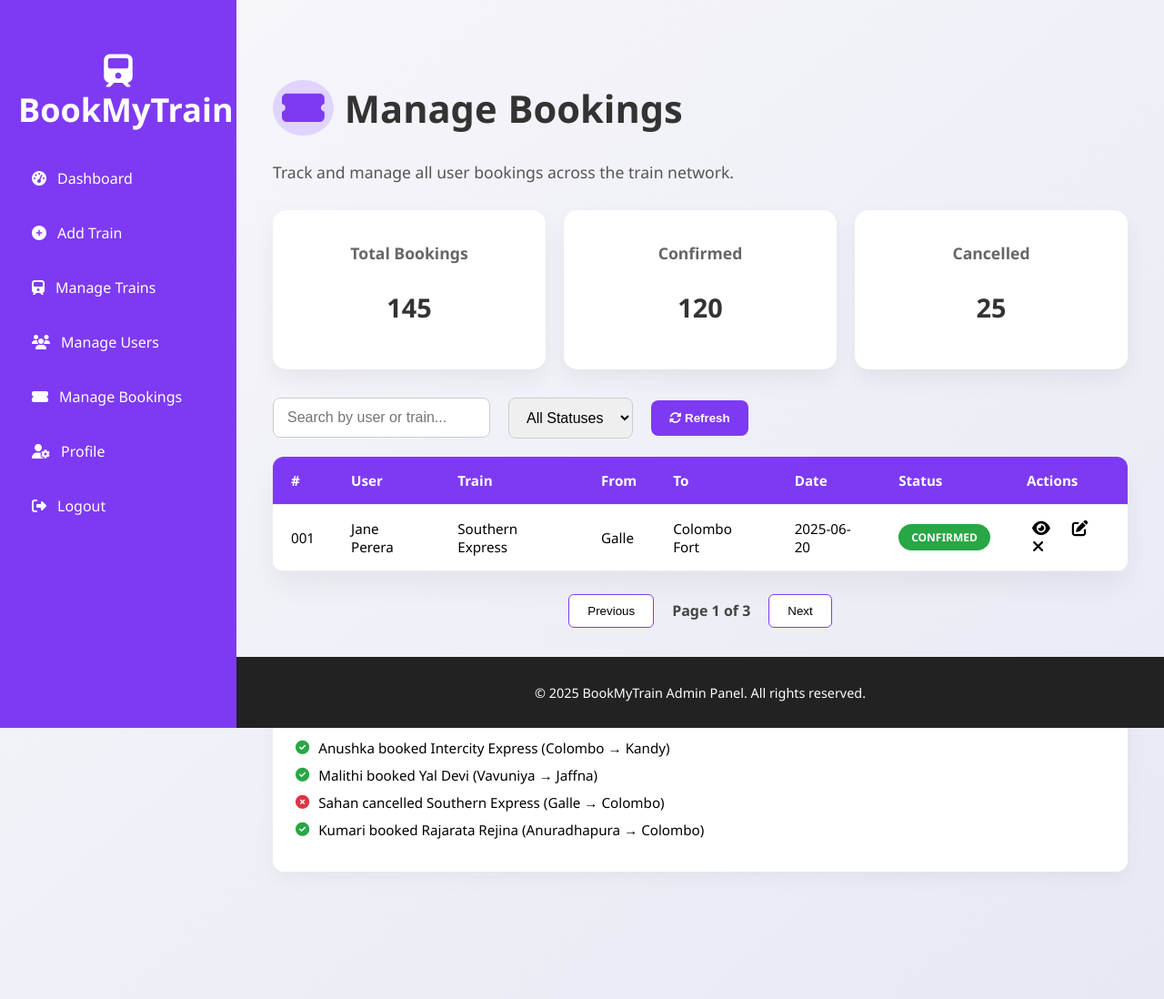
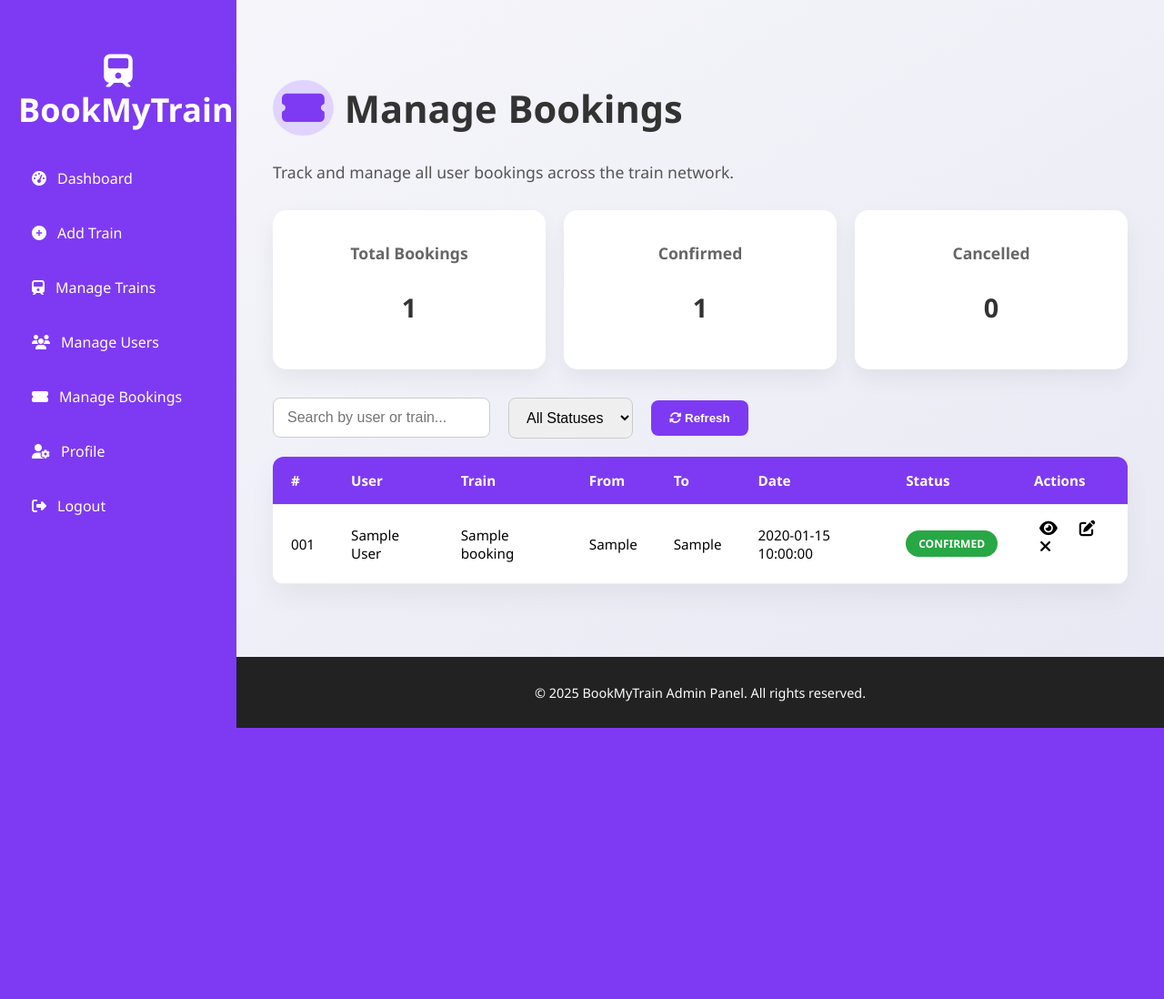
Before and after one commit to IsmailMunsir/BookMyTrain, a PHP site: page /admin/manage-bookings.php in a window 1280 px wide. Shown: the whole page at 91% size. After the commit the page ends 800 px from the top, so only its background shows below. Run offline with PHP 8.4, Linux system fonts and the light colour scheme; tables that the repository leaves empty or names only in its code hold one stand-in row (values such as "Sample post").

Commit message:
all parts are done

```diff
--- a/admin/manage-bookings.php
+++ b/admin/manage-bookings.php
@@ -1,51 +1,67 @@
 <?php
 session_start();
 include('../includes/admin-sidebar.php');
+include('../config/db.php');
+
+// Handle booking status update
+if ($_SERVER['REQUEST_METHOD'] === 'POST' && isset($_POST['action']) && isset($_POST['booking_id'])) {
+  $booking_id = intval($_POST['booking_id']);
+  $action = $_POST['action'];
+
+  if ($action === 'cancel') {
+    mysqli_query($conn, "UPDATE bookings SET status='cancelled' WHERE id=$booking_id");
+  } elseif ($action === 'confirm') {
+    mysqli_query($conn, "UPDATE bookings SET status='confirmed' WHERE id=$booking_id");
+  }
+  header("Location: manage-bookings.php");
+  exit;
+}
+
+// Count stats
+$total = mysqli_num_rows(mysqli_query($conn, "SELECT id FROM bookings"));
+$confirmed = mysqli_num_rows(mysqli_query($conn, "SELECT id FROM bookings WHERE status='confirmed'"));
+$cancelled = mysqli_num_rows(mysqli_query($conn, "SELECT id FROM bookings WHERE status='cancelled'"));
+
+// Get all bookings
+$bookings = mysqli_query($conn, "
+  SELECT b.*, u.name AS user_name
+  FROM bookings b
+  JOIN users u ON b.user_id = u.id
+  ORDER BY b.created_at DESC
+");
 ?>
 
 <!-- External Resources -->
 <link rel="stylesheet" href="https://cdnjs.cloudflare.com/ajax/libs/font-awesome/6.4.0/css/all.min.css">
 <link rel="stylesheet" href="https://cdn.jsdelivr.net/npm/aos@2.3.4/dist/aos.css">
+<link rel="stylesheet" href="../assets/css/admin/manage-bookings.css">
 <script src="https://cdn.jsdelivr.net/npm/aos@2.3.4/dist/aos.js"></script>
+<script src="../assets/js/admin/manage-bookings.js" defer></script>
 
 <div class="admin-layout">
   <main class="dashboard-section" data-aos="fade-up">
     <div class="dashboard-container">
-
-      <!-- Title -->
       <h1><i class="fas fa-ticket-alt"></i> Manage <span>Bookings</span></h1>
       <p class="dashboard-subtitle">Track and manage all user bookings across the train network.</p>
 
-      <!-- Stat Cards -->
       <div class="dashboard-cards" data-aos="zoom-in">
-        <div class="card glass">
-          <h2>Total Bookings</h2>
-          <p>145</p>
-        </div>
-        <div class="card glass">
-          <h2>Confirmed</h2>
-          <p>120</p>
-        </div>
-        <div class="card glass">
-          <h2>Cancelled</h2>
-          <p>25</p>
-        </div>
+        <div class="card glass"><h2>Total Bookings</h2><p><?= $total ?></p></div>
+        <div class="card glass"><h2>Confirmed</h2><p><?= $confirmed ?></p></div>
+        <div class="card glass"><h2>Cancelled</h2><p><?= $cancelled ?></p></div>
       </div>
 
-      <!-- Controls -->
       <div class="controls">
-        <input type="text" class="search-input" placeholder="Search by user or train..." />
-        <select class="status-filter">
+        <input type="text" class="search-input" placeholder="Search by user or train..." oninput="filterBookings()" />
+        <select class="status-filter" onchange="filterBookings()">
           <option value="all">All Statuses</option>
           <option value="confirmed">Confirmed</option>
           <option value="cancelled">Cancelled</option>
         </select>
-        <button class="btn-refresh"><i class="fas fa-sync-alt"></i> Refresh</button>
+        <button class="btn-refresh" onclick="location.reload();"><i class="fas fa-sync-alt"></i> Refresh</button>
       </div>
 
-      <!-- Bookings Table -->
       <div class="booking-table-wrapper" data-aos="fade-up" data-aos-delay="100">
-        <table class="booking-table">
+        <table class="booking-table" id="bookingTable">
           <thead>
             <tr>
               <th>#</th>
@@ -59,49 +75,44 @@ include('../includes/admin-sidebar.php');
             </tr>
           </thead>
           <tbody>
-            <tr>
-              <td>001</td>
-              <td>Jane Perera</td>
-              <td>Southern Express</td>
-              <td>Galle</td>
-              <td>Colombo Fort</td>
-              <td>2025-06-20</td>
-              <td><span class="badge success">Confirmed</span></td>
-              <td>
-                <button class="action-btn view"><i class="fas fa-eye"></i></button>
-                <button class="action-btn edit"><i class="fas fa-edit"></i></button>
-                <button class="action-btn cancel"><i class="fas fa-times"></i></button>
-              </td>
-            </tr>
+            <?php $i = 1; while ($row = mysqli_fetch_assoc($bookings)): ?>
+              <tr>
+                <td><?= str_pad($i++, 3, "0", STR_PAD_LEFT) ?></td>
+                <td><?= htmlspecialchars($row['user_name']) ?></td>
+                <td><?= htmlspecialchars($row['train_name']) ?></td>
+                <td><?= htmlspecialchars($row['from_station']) ?></td>
+                <td><?= htmlspecialchars($row['to_station']) ?></td>
+                <td><?= htmlspecialchars($row['travel_date']) ?></td>
+                <td>
+                  <span class="badge <?= $row['status'] === 'confirmed' ? 'success' : 'cancelled' ?>">
+                    <?= ucfirst($row['status']) ?>
+                  </span>
+                </td>
+                <td>
+                  <form method="POST" class="booking-action-form">
+                    <input type="hidden" name="booking_id" value="<?= $row['id'] ?>">
+                    <button type="button" class="action-btn view"><i class="fas fa-eye"></i></button>
+                    <button type="button" class="action-btn edit"><i class="fas fa-edit"></i></button>
+                    <?php if ($row['status'] === 'confirmed'): ?>
+                      <button class="action-btn cancel" name="action" value="cancel"><i class="fas fa-times"></i></button>
+                    <?php else: ?>
+                      <button class="action-btn confirm" name="action" value="confirm"><i class="fas fa-check"></i></button>
+                    <?php endif; ?>
+                  </form>
+                </td>
+              </tr>
+            <?php endwhile; ?>
           </tbody>
         </table>
       </div>
-
-      <!-- Pagination -->
-      <div class="pagination-controls" data-aos="fade-up">
-        <button class="page-btn">Previous</button>
-        <span class="page-info">Page 1 of 3</span>
-        <button class="page-btn">Next</button>
-      </div>
-
-      <!-- Recent Bookings -->
-      <div class="recent-bookings" data-aos="fade-up" data-aos-delay="200">
-        <h3>Recent Bookings</h3>
-        <ul>
-          <li><i class="fas fa-check-circle success-icon"></i> Anushka booked Intercity Express (Colombo → Kandy)</li>
-          <li><i class="fas fa-check-circle success-icon"></i> Malithi booked Yal Devi (Vavuniya → Jaffna)</li>
-          <li><i class="fas fa-times-circle cancel-icon"></i> Sahan cancelled Southern Express (Galle → Colombo)</li>
-          <li><i class="fas fa-check-circle success-icon"></i> Kumari booked Rajarata Rejina (Anuradhapura → Colombo)</li>
-        </ul>
-      </div>
-
     </div>
   </main>
 </div>
 
 <footer class="admin-footer">
-  <p>&copy; <?php echo date("Y"); ?> BookMyTrain Admin Panel. All rights reserved.</p>
+  <p>&copy; <?= date("Y") ?> BookMyTrain Admin Panel. All rights reserved.</p>
 </footer>
+
 
 <!-- Styles -->
 <style>
--- a/admin/manage-users.php
+++ b/admin/manage-users.php
@@ -84,7 +84,7 @@ $users = mysqli_query($conn, "SELECT * FROM users ORDER BY created_at DESC");
                   <form method="post" action="update-user-status.php" style="display:inline;">
                     <input type="hidden" name="user_id" value="<?php echo $row['id']; ?>">
                     <input type="hidden" name="action" value="<?php echo $row['status'] == 'active' ? 'ban' : 'unban'; ?>">
-                    <button type="submit" class="btn action <?php echo $row['status'] == 'active' ? 'ban' : 'unban'; ?>">
+                    <button type="submit" class="btn action <?php echo $row['status'] == 'active' ? 'ban' : 'unban'; ?>" onclick="return confirm('<?php echo $row['status'] == 'active' ? 'Ban' : 'Unban'; ?> this user?')">
                       <i class="fas fa-user-<?php echo $row['status'] == 'active' ? 'slash' : 'check'; ?>"></i>
                     </button>
                   </form>
--- a/admin/update-user-status.php
+++ b/admin/update-user-status.php
@@ -3,12 +3,12 @@ session_start();
 include('../config/db.php');
 
 if ($_SERVER['REQUEST_METHOD'] === 'POST') {
-  $user_id = intval($_POST['user_id']);
+  $user_id = mysqli_real_escape_string($conn, $_POST['user_id']);
   $action = $_POST['action'];
 
   if ($user_id && in_array($action, ['ban', 'unban'])) {
     $status = $action === 'ban' ? 'banned' : 'active';
-    $query = "UPDATE users SET status='$status' WHERE id=$user_id";
+    $query = "UPDATE users SET status='$status' WHERE id='$user_id'";
     mysqli_query($conn, $query);
   }
 }
--- a/user/login.php
+++ b/user/login.php
@@ -12,7 +12,7 @@ if ($_SERVER["REQUEST_METHOD"] == "POST") {
     if ($result && mysqli_num_rows($result) === 1) {
         $user = mysqli_fetch_assoc($result);
         if (password_verify($password, $user["password"])) {
-            $_SESSION['user_id'] = $user['id'];
+            $_SESSION['user_id'] = $user['id']; // Store generated ID
             $_SESSION['user_name'] = $user['name'];
             header("Location: /BookMyTrain/user/dashboard.php");
             exit;
@@ -53,6 +53,7 @@ if ($_SERVER["REQUEST_METHOD"] == "POST") {
   <script src="assets/js/auth-login.js"></script>
 </body>
 </html>
+
 
 
 <style>
```
Also changed, not shown: admin/profile.php (+6 -4 lines), user/my-tickets.php (+7 -7 lines), user/process-booking.php (+17 -2 lines), user/register.php (+42 -40 lines), admin/Admin-Profile-Vector-PNG-Photos.png (added), user/uploads/1751826485_my image .jpg (added), user/uploads/1751827428_my image .jpg (added), user/uploads/1751827490_my image .jpg (added), user/uploads/1751828610_download.jpeg (added), user/uploads/1751828765_my image .jpg (added).
